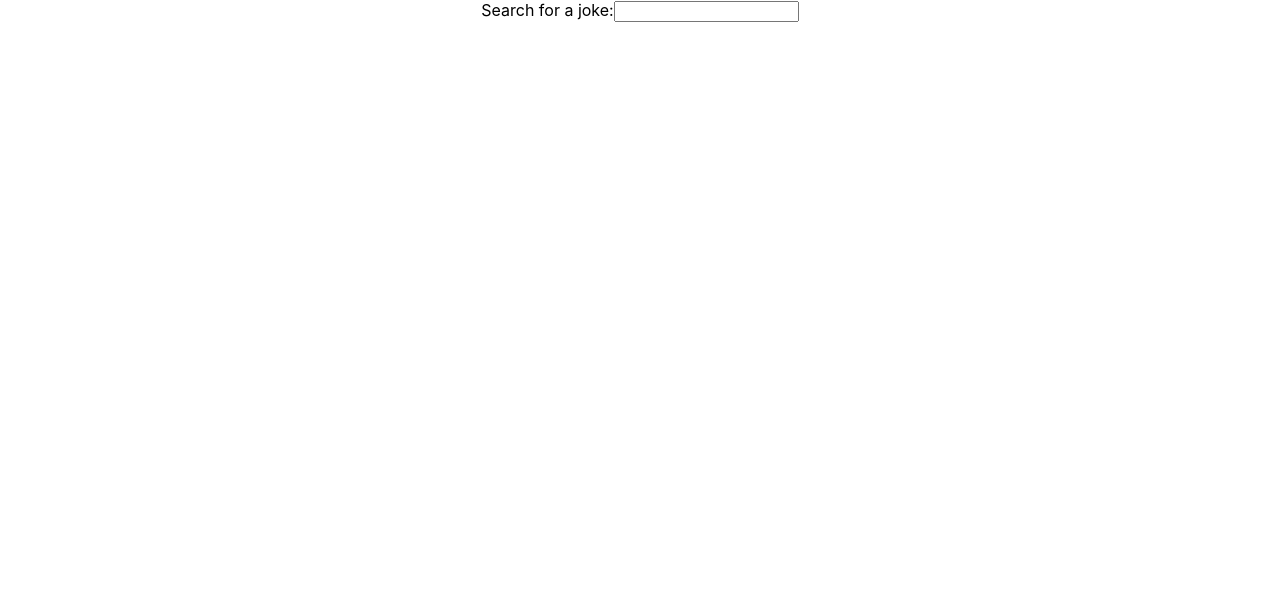
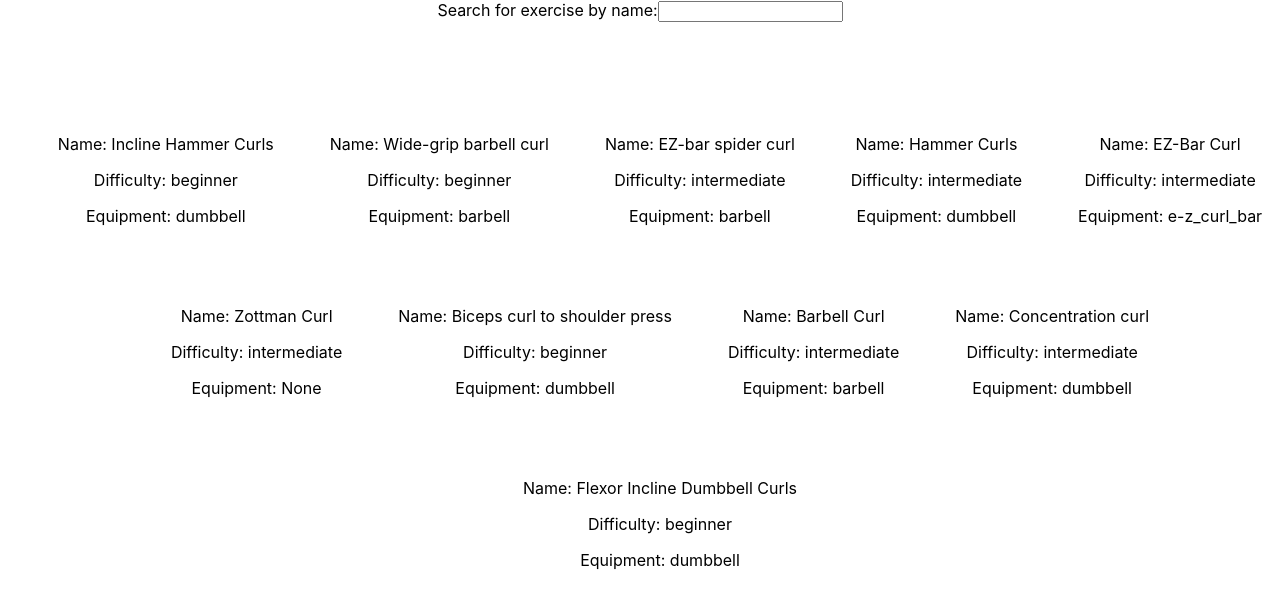
Before and after one commit to mariiamii/practicereact, a React (Create React App) app: page / in a window 1280 px wide. Shown: the top 608 px of the page. Built offline with nearby package versions, Linux system fonts and the light colour scheme.

Commit message:
displaying exercise name on input

```diff
--- a/src/ShibaContainer.js
+++ b/src/ShibaContainer.js
@@ -14,7 +14,7 @@ let ShibaContainer= (props) => {
   return (
     <div>
       <label>
-        Search for a joke:
+        Search for exercise by name:
         <input
           name='myInput'
           onChange={inputHandler}
--- a/src/ShibaItem.js
+++ b/src/ShibaItem.js
@@ -1,21 +1,24 @@
 import React from 'react';
 import data from './data.js'
 
+// Exercise practice:
 let ShibaItem = (props) => {
-  let filteredData = data.filter((jokePOJO) => {
+  let filteredData = data.filter((exercisePOJO) => {
     if (props.input === '') {
-      return jokePOJO
+      return exercisePOJO
     } else {
-      return jokePOJO.joke.toLowerCase().includes(props.input)
+      return exercisePOJO.name.toLowerCase().includes(props.input)
     }
   })
 
   return (
     <div className='shiba-container'>
-      {filteredData.map((jokes) => (
+      {filteredData.map((exercise) => (
         <ul className='shiba-ul'>
             <li>
-              <p>{jokes.joke}</p>
+              <p>Name: {exercise.name}</p>
+              <p>Difficulty: {exercise.difficulty}</p>
+              <p>Equipment: {exercise.equipment}</p>
             </li>
         </ul>
       ))}
@@ -52,8 +55,7 @@ export default ShibaItem;
 
 
 
-
-
+// Shibas:
 // let ShibaItem = (props) => {
 //   // let {name, image} = props // destructuring
 
@@ -91,3 +93,28 @@ export default ShibaItem;
 //   <p>Name: {name}</p>
 //   {/* <button onClick={handleClick}>❤️</button> */}
 // </div>
+
+// Jokes practice:
+// let ShibaItem = (props) => {
+//   let filteredData = data.filter((jokePOJO) => {
+//     if (props.input === '') {
+//       return jokePOJO
+//     } else {
+//       return jokePOJO.joke.toLowerCase().includes(props.input)
+//     }
+//   })
+
+//   return (
+//     <div className='shiba-container'>
+//       {filteredData.map((jokes) => (
+//         <ul className='shiba-ul'>
+//             <li>
+//               <p>{jokes.joke}</p>
+//             </li>
+//         </ul>
+//       ))}
+//     </div>
+//   )
+// }
+
+// export default ShibaItem;
```
